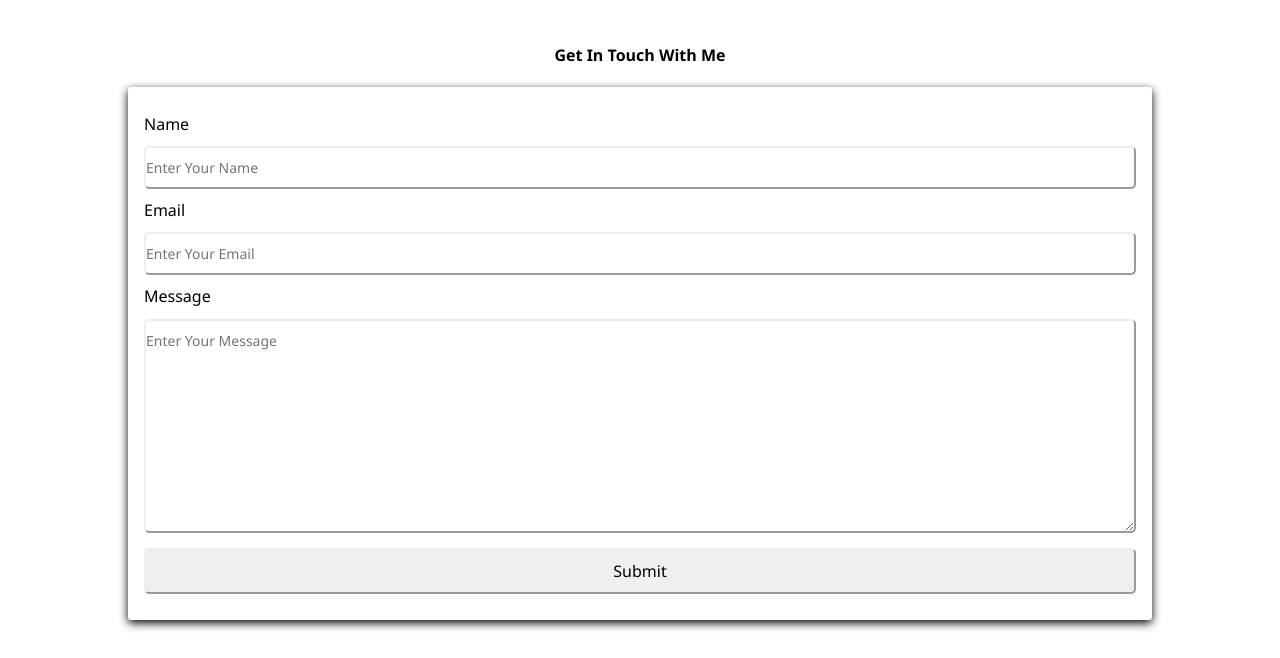
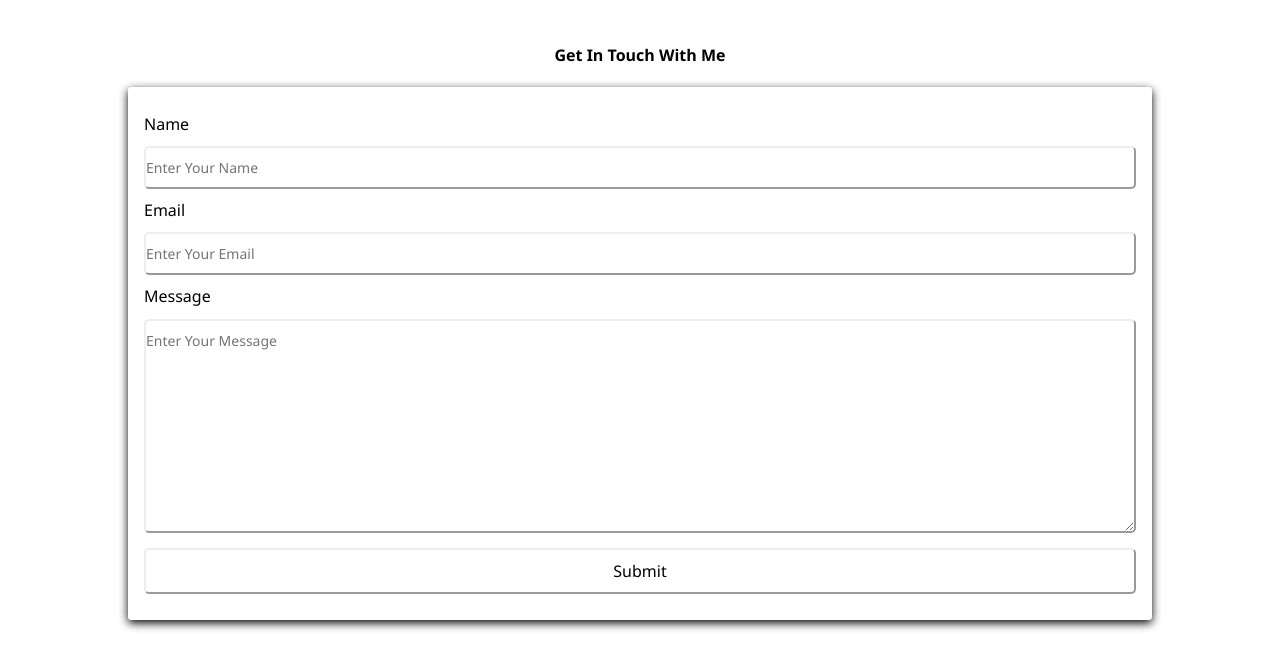
Before and after one commit to Agalviz/portfolio, a plain HTML site: page index.html in a window 1280 px wide. Shown: the part 1683-2341 px from the top of the page. Drawn offline with Linux system fonts and the light colour scheme.

Commit message:
changed button color

```diff
--- a/styles/styles.scss
+++ b/styles/styles.scss
@@ -216,7 +216,7 @@ img {
   width: 100%;
   padding: 10px;
   margin: 10px 0;
-  // background-color: transparent;
+  background-color: white;
   border-radius: 5px;
   border: 2px outset;
   font-size: 1rem;
```
Also changed, not shown: styles/styles.css, 1 other file.
